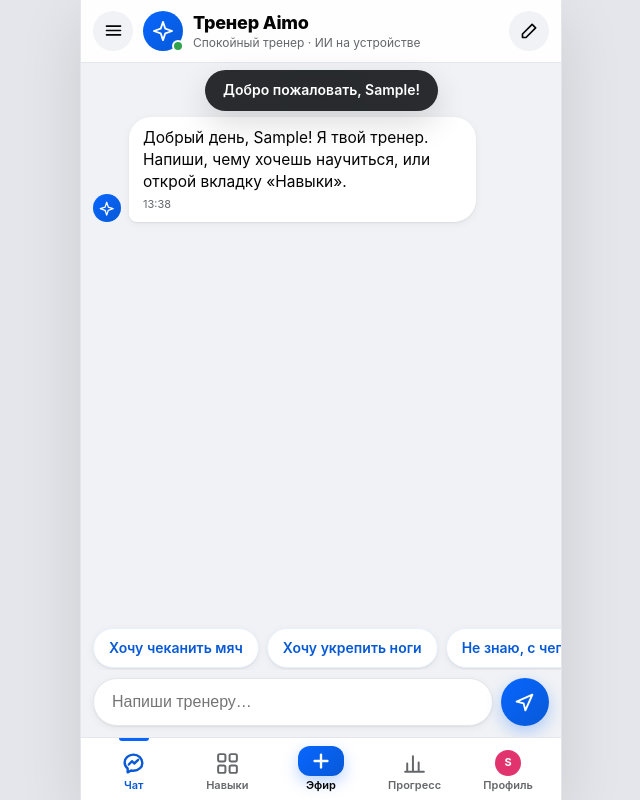
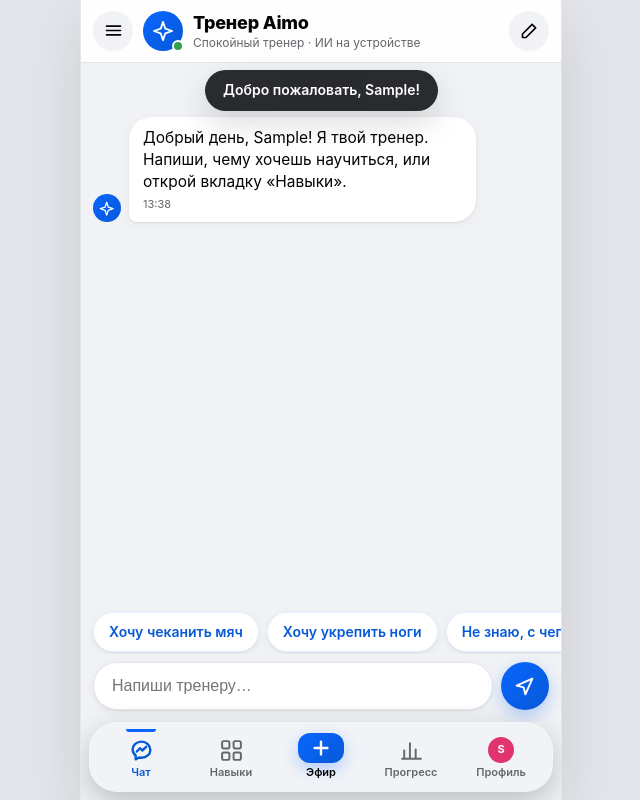
Before and after one commit to Raistaid/AI-Coach, a website with bundled scripts: page index.html in a window 1280 px wide. Both pictures are taken after typing "Sample" into the empty fields and a click on the button "Войти". Shown: the whole page, without its empty margins (319-959 px from the left). Built offline with nearby package versions, Linux system fonts and the light colour scheme.

Commit message:
Give bottom navigation a Liquid Glass style

```diff
--- a/styles.css
+++ b/styles.css
@@ -89,7 +89,7 @@ code { font-family: ui-monospace, SFMono-Regular, Menlo, monospace; font-size: .
 .topbar-title { flex: 1; display: flex; align-items: center; gap: 10px; min-width: 0; }
 .topbar-title strong { display: block; font-size: 18px; font-weight: 800; letter-spacing: -.2px; white-space: nowrap; overflow: hidden; text-overflow: ellipsis; }
 .topbar-title small { display: block; font-size: 12px; color: var(--muted); white-space: nowrap; overflow: hidden; text-overflow: ellipsis; }
-.tabbar { flex: none; display: flex; height: calc(var(--tab-h) + var(--safe-b)); padding: 0 6px var(--safe-b); background: var(--bg); box-shadow: 0 -1px 0 var(--line2); }
+.tabbar { flex: none; display: flex; height: calc(var(--tab-h) + 8px); margin: 0 8px calc(8px + var(--safe-b)); padding: 6px 6px 4px; border: 1px solid rgba(255, 255, 255, .16); border-radius: 28px; background: rgba(255, 255, 255, .12); box-shadow: 0 10px 30px rgba(0, 0, 0, .22), inset 0 1px 0 rgba(255, 255, 255, .2); backdrop-filter: blur(24px) saturate(1.45); -webkit-backdrop-filter: blur(24px) saturate(1.45); }
 .tab { position: relative; flex: 1; display: flex; flex-direction: column; align-items: center; justify-content: flex-end; gap: 4px; padding: 0 0 9px; background: none; border: 0; color: var(--muted); font-size: 11px; font-weight: 600; transition: color .15s; }
 .tab .ic { width: 25px; height: 25px; }
 .tab[aria-current] { color: var(--blue-text); }
@@ -193,7 +193,7 @@ code { font-family: ui-monospace, SFMono-Regular, Menlo, monospace; font-size: .
 .topbar-title { flex: 1; display: flex; align-items: center; gap: 10px; min-width: 0; }
 .topbar-title strong { display: block; font-size: 18px; font-weight: 800; letter-spacing: -.2px; white-space: nowrap; overflow: hidden; text-overflow: ellipsis; }
 .topbar-title small { display: block; font-size: 12px; color: var(--muted); white-space: nowrap; overflow: hidden; text-overflow: ellipsis; }
-.tabbar { flex: none; display: flex; height: calc(var(--tab-h) + var(--safe-b)); padding: 0 6px var(--safe-b); background: var(--bg); box-shadow: 0 -1px 0 var(--line2); }
+.tabbar { flex: none; display: flex; height: calc(var(--tab-h) + 8px); margin: 0 8px calc(8px + var(--safe-b)); padding: 6px 6px 4px; border: 1px solid rgba(255, 255, 255, .16); border-radius: 28px; background: rgba(255, 255, 255, .12); box-shadow: 0 10px 30px rgba(0, 0, 0, .22), inset 0 1px 0 rgba(255, 255, 255, .2); backdrop-filter: blur(24px) saturate(1.45); -webkit-backdrop-filter: blur(24px) saturate(1.45); }
 .tab { position: relative; flex: 1; display: flex; flex-direction: column; align-items: center; justify-content: flex-end; gap: 4px; padding: 0 0 9px; background: none; border: 0; color: var(--muted); font-size: 11px; font-weight: 600; transition: color .15s; }
 .tab .ic { width: 25px; height: 25px; }
 .tab[aria-current] { color: var(--blue-text); }
```
